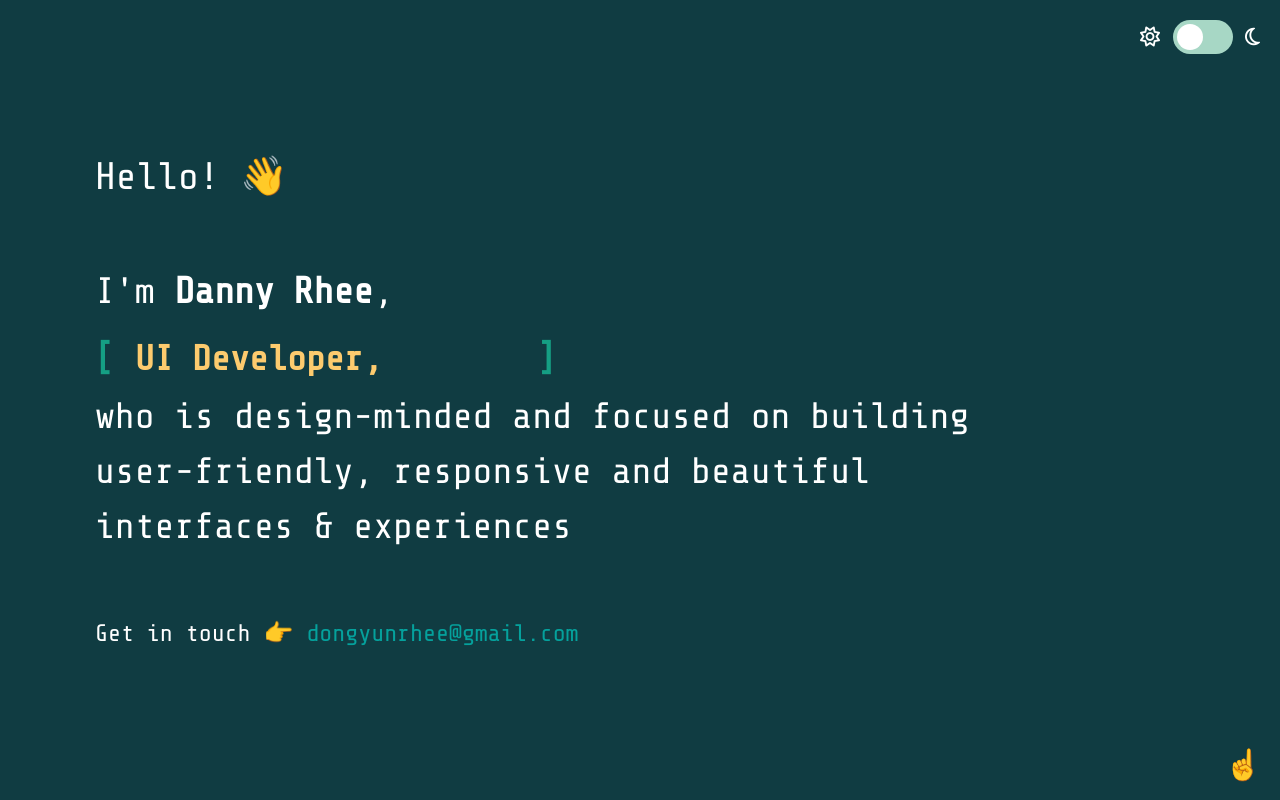
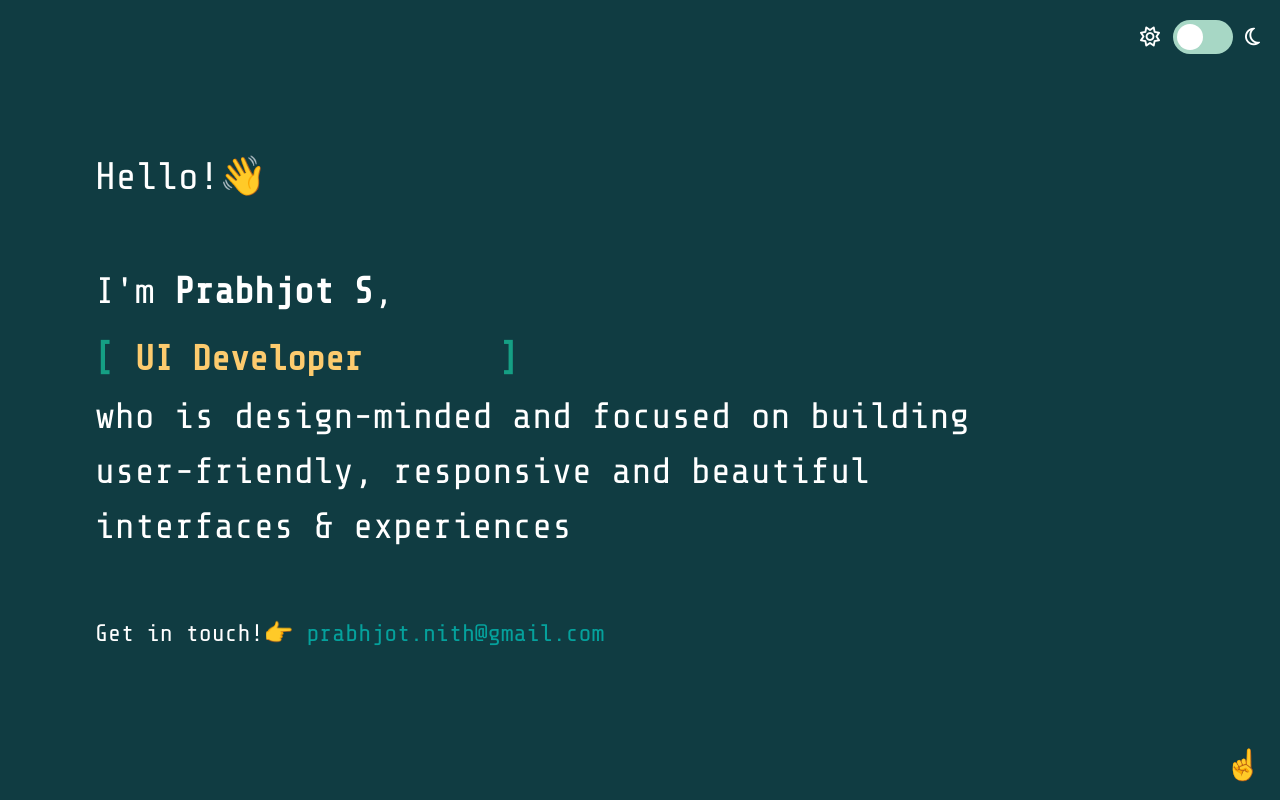
Before and after one commit to prabhjotsumman/portfolio, a React (Create React App) app: page / in a window 1280 px wide. Shown: the top 800 px of the page. Built offline with nearby package versions, Linux system fonts and the light colour scheme.

Commit message:
Constant.js added

```diff
--- /dev/null
+++ b/src/Constants/Constants.js
@@ -0,0 +1,17 @@
+var CONSTANTS = {
+    LABEL :{
+        I_AM: 'I\'m',
+        NAME: 'Prabhjot S',
+        EMAIL: 'prabhjot.nith@gmail.com',
+        GREETINGS_EN: 'Hello!',
+        GREETINGS_FR: 'Bonjour!',
+        GET_IN_TOUCH: 'Get in touch!',
+        TITLE: 'who is design-minded and focused on building user-friendly, responsive and beautiful interfaces & experiences',
+        CONTENT_ITEM_1 : 'React Developer',
+        CONTENT_ITEM_2 : 'Frontend Developer',
+        CONTENT_ITEM_3 : 'UI Developer',
+        CONTENT_ITEM_4 : 'Web Developer',
+    }
+}
+
+export default CONSTANTS;
--- a/src/components/Header.js
+++ b/src/components/Header.js
@@ -2,6 +2,7 @@ import React from "react";
 import { useSpring, animated } from "react-spring";
 
 import "../css/header/header.css";
+import CQ from "../Constants/Constants";
 
 function Header() {
   const topProps = useSpring({
@@ -29,44 +30,50 @@ function Header() {
     <div class="Header">
       <animated.div style={topProps}>
         <h1>
-          Hello! <span className="wave">👋</span>
+          {CQ.LABEL.GREETINGS_EN}
+          <span className="wave" role="img" aria-label="hello">
+            👋
+          </span>
         </h1>
       </animated.div>
       <animated.div style={centerProps}>
         <h2>
-          I'm <strong>Danny Rhee</strong>,
+          {CQ.LABEL.I_AM} <strong>{CQ.LABEL.NAME}</strong>,
           <br />
           <div className="content">
             <div className="content__container">
               <ul className="content__container__list">
                 <li className="content__container__list__item">
-                  Web Developer,
+                  {CQ.LABEL.CONTENT_ITEM_1}
                 </li>
                 <li className="content__container__list__item">
-                  Frontend Developer,
+                  {CQ.LABEL.CONTENT_ITEM_2}
                 </li>
                 <li className="content__container__list__item">
-                  UI Developer,
+                  {CQ.LABEL.CONTENT_ITEM_3}
                 </li>
                 <li className="content__container__list__item">
-                  Fullstack Developer,
+                  {CQ.LABEL.CONTENT_ITEM_4}
                 </li>
               </ul>
             </div>
           </div>
           <br />
-          <h3>
-            {" "}
-            who is design-minded and focused on building user-friendly,
-            responsive and beautiful interfaces & experiences
-          </h3>
+          <h3>{CQ.LABEL.TITLE}</h3>
         </h2>
       </animated.div>
       <animated.div style={bottomProps}>
         <p>
-          Get in touch 👉{" "}
-          <a href="malto:dongyunrhee@gmail.com" target="_blank">
-            dongyunrhee@gmail.com
+          {CQ.LABEL.GET_IN_TOUCH}
+          <span role="img" aria-label="mail to">
+            👉
+          </span>{" "}
+          <a
+            href={`mailto:${CQ.LABEL.EMAIL}`}
+            target="_blank"
+            rel="noopener noreferrer"
+          >
+            {CQ.LABEL.EMAIL}
           </a>
         </p>
       </animated.div>
```
